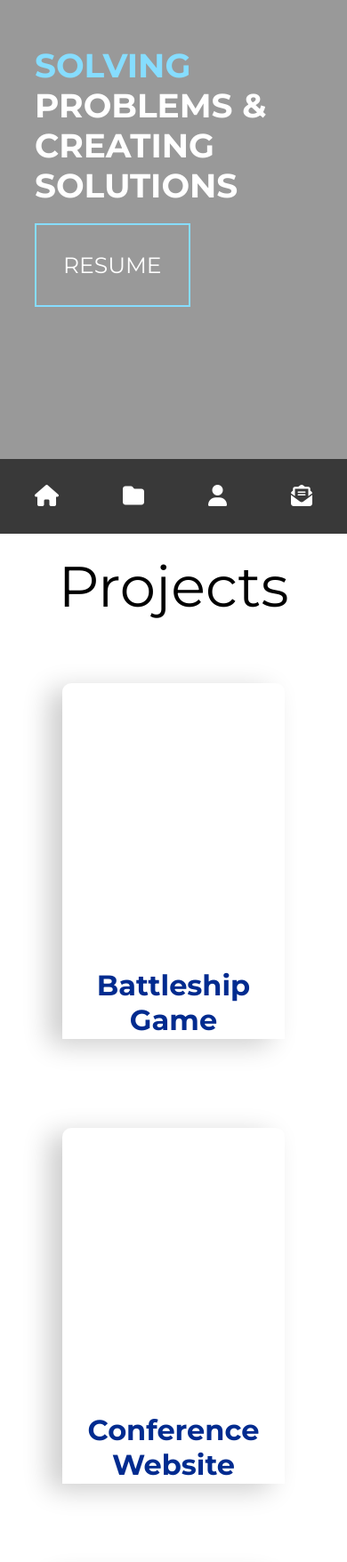
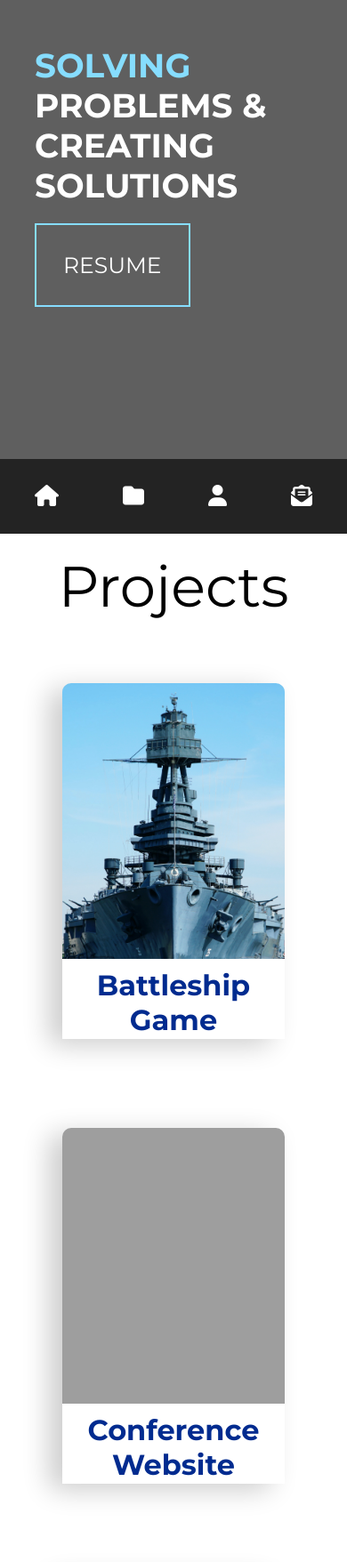
Before and after one commit to spixyha/Portfolio-Website, a plain HTML site: page index.html in a window 390 px wide. Shown: the part 244-2000 px from the top of the page at 89% size. Drawn offline with Linux system fonts and the light colour scheme; the site is published under a folder, as on GitHub Pages, so addresses that start at the root find nothing.

Commit message:
fixed the issue with /images

```diff
--- a/app.css
+++ b/app.css
@@ -66,7 +66,7 @@ li a {
 
 .image-container {
   position: relative;
-  background-image: url("/images/hero-img.jpg");
+  background-image: url("images/hero-img.jpg");
   background-size: cover;
   background-position: center;
   height: 100%;
@@ -158,7 +158,7 @@ li a {
   box-shadow: -15px 7px 30px rgba(0, 0, 0, 0.2);
   border-radius: 10px;
   margin: 50px;
-  background-image: URL("/images/battleship-game.jpg");
+  background-image: URL("images/battleship-game.jpg");
   background-size: cover;
   background-position: center;
 }
@@ -171,7 +171,7 @@ li a {
   box-shadow: -15px 7px 30px rgba(0, 0, 0, 0.2);
   border-radius: 10px;
   margin: 50px;
-  background-image: URL("/images/conference-project.jpg");
+  background-image: URL("images/conference-project.jpg");
   background-size: cover;
   background-position: center;
 }
@@ -184,7 +184,7 @@ li a {
   box-shadow: -15px 7px 30px rgba(0, 0, 0, 0.2);
   border-radius: 10px;
   margin: 50px;
-  background-image: URL("/images/scorekeeper-project.jpg");
+  background-image: URL("images/scorekeeper-project.jpg");
   background-size: cover;
   background-position: center;
 }
@@ -301,7 +301,7 @@ li a {
     box-shadow: -15px 7px 30px rgba(0, 0, 0, 0.2);
     border-radius: 10px;
     margin: 50px;
-    background-image: URL("/images/battleship-game.jpg");
+    background-image: URL("images/battleship-game.jpg");
     background-size: cover;
     background-position: center;
   }
@@ -314,7 +314,7 @@ li a {
     box-shadow: -15px 7px 30px rgba(0, 0, 0, 0.2);
     border-radius: 10px;
     margin: 50px;
-    background-image: URL("/images/conference-project.jpg");
+    background-image: URL("images/conference-project.jpg");
     background-size: cover;
     background-position: center;
   }
@@ -327,7 +327,7 @@ li a {
     box-shadow: -15px 7px 30px rgba(0, 0, 0, 0.2);
     border-radius: 10px;
     margin: 50px;
-    background-image: URL("/images/scorekeeper-project.jpg");
+    background-image: URL("images/scorekeeper-project.jpg");
     background-size: cover;
     background-position: center;
   }
```
